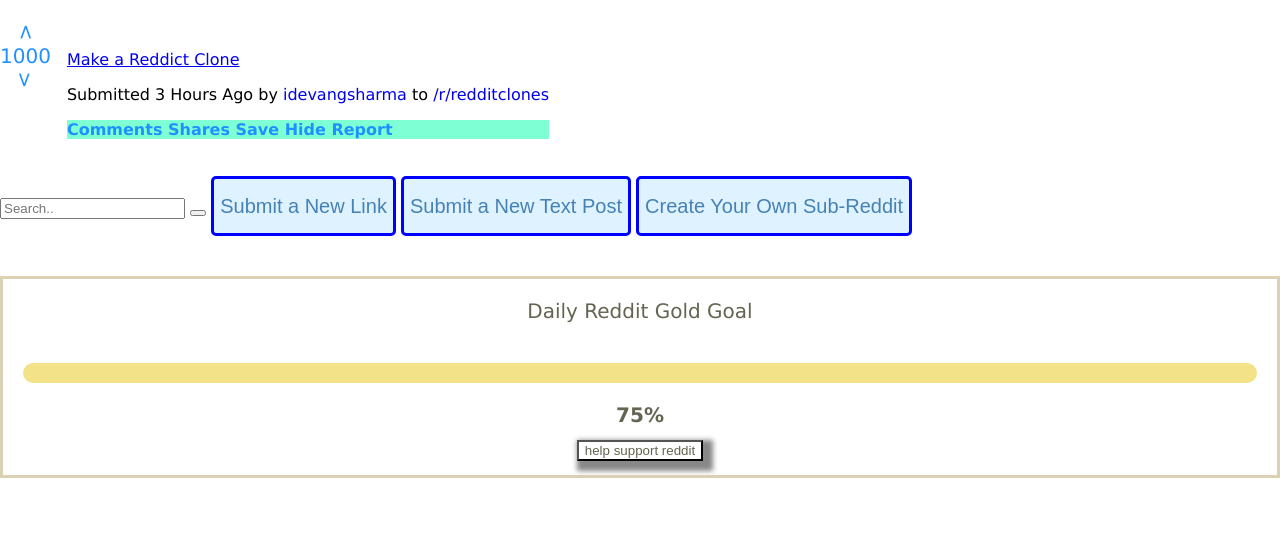
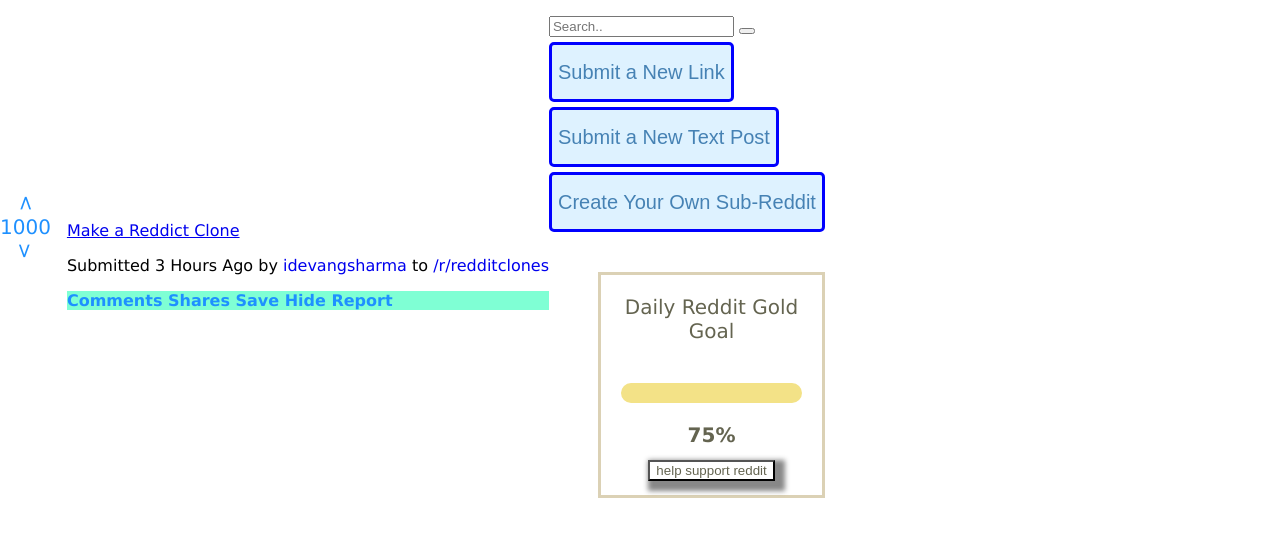
Before and after one commit to Santosh271/Full-Stack-Course-by-Newton-School--Devang-Sharma-Notes, a PHP site: page / in a window 1280 px wide. Shown: the part 102-639 px from the top of the page. Run offline with PHP 8.4, Linux system fonts and the light colour scheme.

Commit message:
Reddit Clone Completed

```diff
--- a/Projects with HTML, CSS and JS/Reddit Clone/index.html
+++ b/Projects with HTML, CSS and JS/Reddit Clone/index.html
@@ -62,7 +62,7 @@
 </nav>
 
 
-
+<div id="main" class="main-class">
 
 <div class="post">
 
@@ -134,6 +134,9 @@
     </div>
 
 
+</div>
+
+
 
 </div>
 
--- a/Projects with HTML, CSS and JS/Reddit Clone/style.css
+++ b/Projects with HTML, CSS and JS/Reddit Clone/style.css
@@ -141,8 +141,10 @@
 
 .reddit-gold{
     margin-top: 2.5em;
+    float:right;
     text-align: center;
     border: solid rgb(219,209,181);
+    width: 80%;
 }
 
 .reddit-gold div{
@@ -187,9 +189,18 @@
     color: #4682b4;
     border-radius: 5px;
     width: 100;
+    display: block;
 }
 
 .user-action-button:hover{
     background-color: #3A5ECA;
     color: white;
 }
+
+.main-class{
+    display: flex;
+    justify-content: left;
+    align-items: center;
+    margin-top: 1em;
+    margin-bottom: 1em;
+}
```
